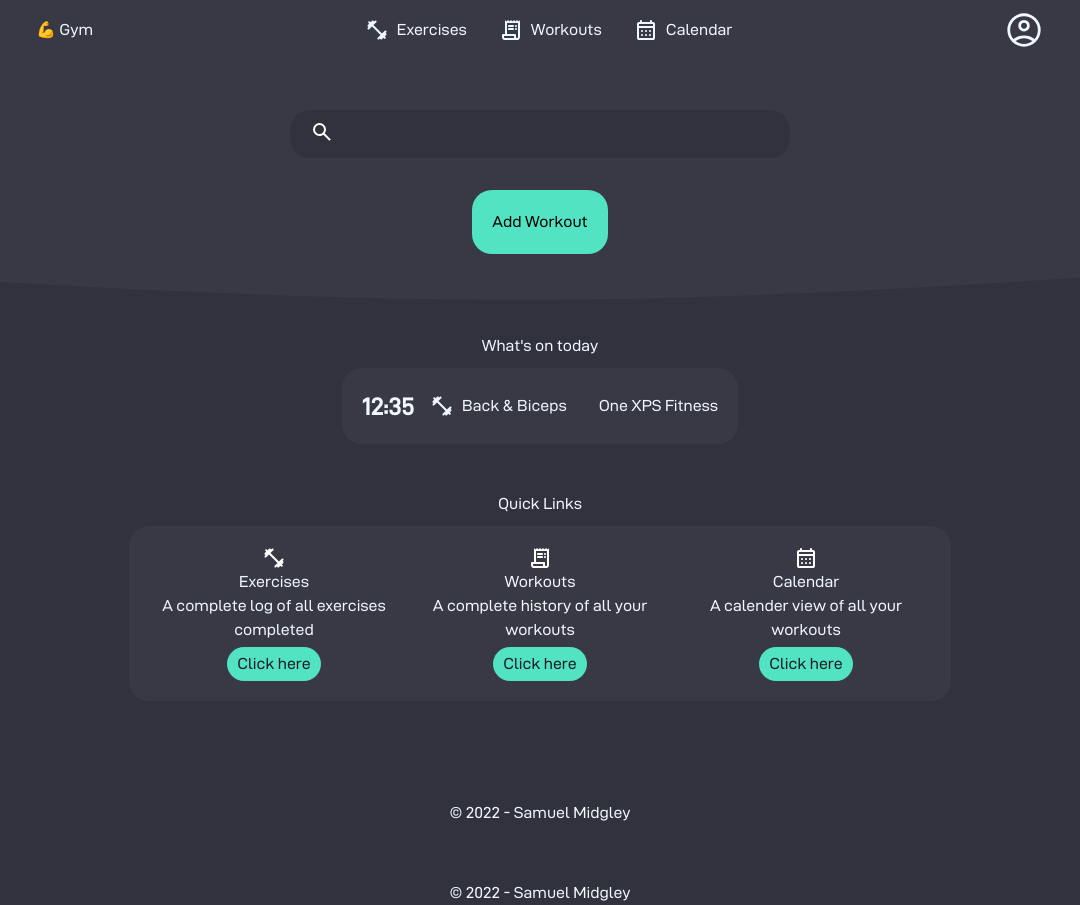
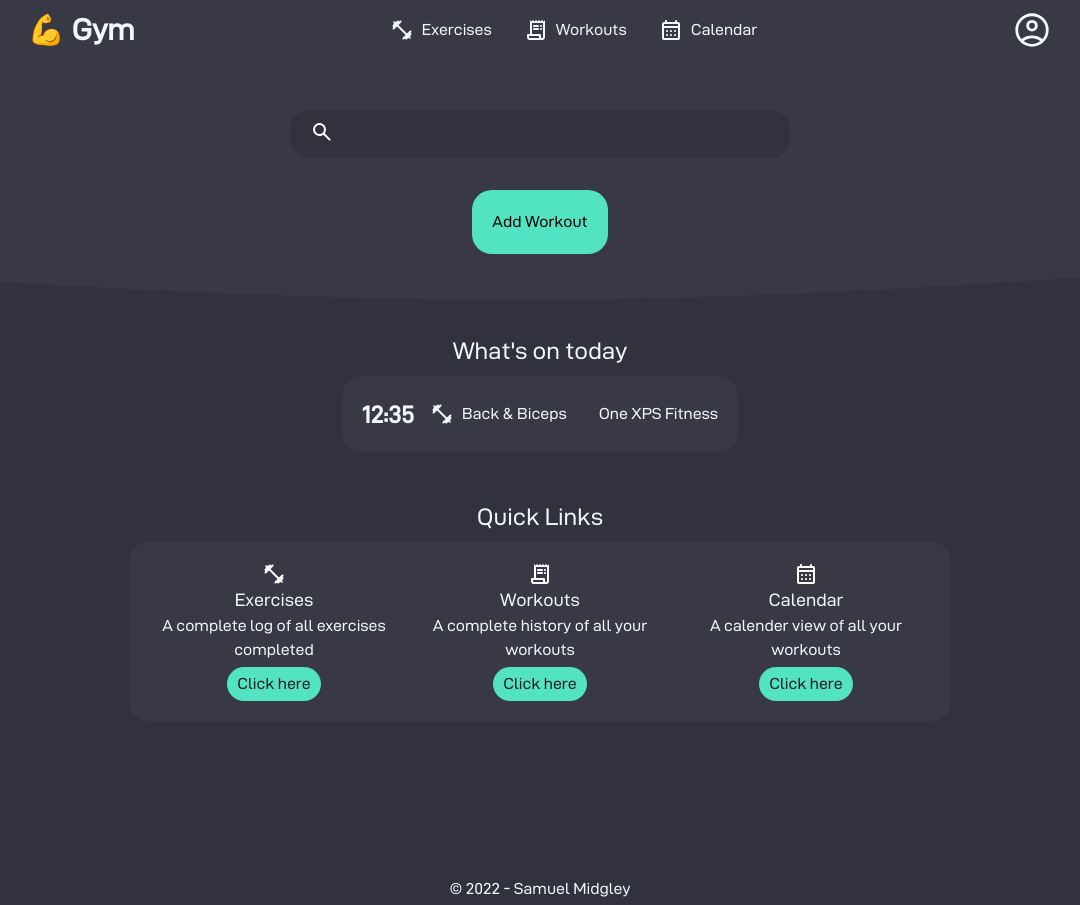
Before and after one commit to SamuelMidgley/gym, a React (Vite) app: page /gym/home in a window 1280 px wide. Shown: the whole page, without its empty margins (100-1180 px from the left). Built offline with nearby package versions, Linux system fonts and the light colour scheme.

Commit message:
💨 More new tailwind stuff

```diff
--- a/src/components/icons/FilterIcon.tsx
+++ b/src/components/icons/FilterIcon.tsx
@@ -1,7 +1,12 @@
 export default function FilterIcon() {
   return (
     <div style={{ height: '24px', width: '24px' }}>
-      <svg xmlns="http://www.w3.org/2000/svg" height="24" width="24">
+      <svg
+        className="fill-white"
+        xmlns="http://www.w3.org/2000/svg"
+        height="24"
+        width="24"
+      >
         <path d="M11 18q-.425 0-.712-.288Q10 17.425 10 17t.288-.712Q10.575 16 11 16h2q.425 0 .713.288.287.287.287.712t-.287.712Q13.425 18 13 18ZM4 8q-.425 0-.712-.287Q3 7.425 3 7t.288-.713Q3.575 6 4 6h16q.425 0 .712.287Q21 6.575 21 7t-.288.713Q20.425 8 20 8Zm3 5q-.425 0-.713-.288Q6 12.425 6 12t.287-.713Q6.575 11 7 11h10q.425 0 .712.287.288.288.288.713t-.288.712Q17.425 13 17 13Z" />
       </svg>
     </div>
--- a/src/components/icons/SearchIcon.tsx
+++ b/src/components/icons/SearchIcon.tsx
@@ -1,7 +1,12 @@
 export default function SearchIcon() {
   return (
     <div style={{ height: '24px', width: '24px' }}>
-      <svg xmlns="http://www.w3.org/2000/svg" height="24" width="24">
+      <svg
+        className="fill-white"
+        xmlns="http://www.w3.org/2000/svg"
+        height="24"
+        width="24"
+      >
         <path d="m18.9 20.3-5.6-5.6q-.75.6-1.725.95Q10.6 16 9.5 16q-2.725 0-4.612-1.887Q3 12.225 3 9.5q0-2.725 1.888-4.613Q6.775 3 9.5 3t4.613 1.887Q16 6.775 16 9.5q0 1.1-.35 2.075-.35.975-.95 1.725l5.625 5.625q.275.275.275.675t-.3.7q-.275.275-.7.275-.425 0-.7-.275ZM9.5 14q1.875 0 3.188-1.312Q14 11.375 14 9.5q0-1.875-1.312-3.188Q11.375 5 9.5 5 7.625 5 6.312 6.312 5 7.625 5 9.5q0 1.875 1.312 3.188Q7.625 14 9.5 14Z" />
       </svg>
     </div>
--- a/src/components/top-bar/TopBar.scss
+++ b/src/components/top-bar/TopBar.scss
@@ -41,7 +41,6 @@
     position: absolute;
     top: 0px;
     left: 0px;
-    background-color: var(--brand-2);
     padding: 10px 0px;
     border-bottom: 1px solid var(--theme-color);
     width: 100%;
--- a/src/components/top-bar/TopBar.tsx
+++ b/src/components/top-bar/TopBar.tsx
@@ -21,7 +21,11 @@ function TopBarMenu(props: ITopBarMenu) {
   const { clickHandler } = props
 
   return (
-    <div className={`top-bar-menu ${onHomePage ? 'top-bar-home' : ''}`}>
+    <div
+      className={`top-bar-menu bg-brand-600 ${
+        onHomePage ? 'top-bar-home' : ''
+      }`}
+    >
       <button type="button" onClick={clickHandler}>
         <CloseIcon />
       </button>
@@ -100,7 +104,7 @@ export default function TopBar() {
         </div>
       )}
       <Link to="/gym/home">
-        <h1>💪 Gym</h1>
+        <h1 className="text-3xl font-bold">💪 Gym</h1>
       </Link>
       {!reducedMenu && (
         <NavBar
--- a/src/pages/calendar/Calendar.tsx
+++ b/src/pages/calendar/Calendar.tsx
@@ -15,6 +15,7 @@ import {
   CalendarWorkoutDay,
   getWorkoutsFromDate,
 } from './api'
+import Button from '../../components/button/Button'
 
 interface ITableCell extends IDay {
   selectedDate: number
@@ -165,7 +166,7 @@ export default function Calendar() {
   return (
     <>
       <header>
-        <h1>Calendar</h1>
+        <h1 className="text-3xl mt-4 font-bold">Calendar</h1>
       </header>
       <main className="calendar-main">
         <section className="calendar-month">
@@ -182,7 +183,9 @@ export default function Calendar() {
             >
               <LeftIcon />
             </button>
-            <h2>{format(new Date(year, month, 1), 'LLLL yyyy')}</h2>
+            <h2 className="text-2xl">
+              {format(new Date(year, month, 1), 'LLLL yyyy')}
+            </h2>
             <button
               type="button"
               onClick={() => calendarChangeHandler('month', 1)}
@@ -242,7 +245,12 @@ export default function Calendar() {
               ))}
             </ul>
             <div className="add-button">
-              <button type="button">Add Workout</button>
+              <Button
+                type="button"
+                onClickHandler={() => console.log('clicked')}
+              >
+                Add Workout
+              </Button>
             </div>
           </section>
         )}
--- a/src/pages/home/Home.tsx
+++ b/src/pages/home/Home.tsx
@@ -25,7 +25,7 @@ function QuickLink(props: IQuickLink) {
   return (
     <div className="quick-link">
       {Icon}
-      <h3>{name}</h3>
+      <h3 className="text-lg">{name}</h3>
       <p>{desc}</p>
       <Link to={`/gym/${link}`}>Click here</Link>
     </div>
@@ -68,7 +68,7 @@ function HomeHeader() {
 function HomeLinks() {
   return (
     <article className="home-article">
-      <h2>Quick Links</h2>
+      <h2 className="text-2xl">Quick Links</h2>
       <ul>
         <li>
           <QuickLink
@@ -126,22 +126,13 @@ function TodayCard(props: ITodayCard) {
 function HomeToday() {
   return (
     <article className="home-article">
-      <h2>What&apos;s on today</h2>
+      <h2 className="text-2xl">What&apos;s on today</h2>
       <ul>
         <li>
           <TodayCard workout={workout3} />
         </li>
       </ul>
     </article>
-  )
-}
-
-function HomeFooter() {
-  const currentYear = new Date().getFullYear()
-  return (
-    <footer className="home-footer">
-      <span>&copy; {currentYear} - Samuel Midgley</span>
-    </footer>
   )
 }
 
@@ -153,7 +144,6 @@ export default function Home() {
         <HomeToday />
         <HomeLinks />
       </main>
-      <HomeFooter />
     </div>
   )
 }
--- a/src/pages/not-found/NotFound.tsx
+++ b/src/pages/not-found/NotFound.tsx
@@ -6,7 +6,7 @@ export default function NotFound() {
   return (
     <div className="not-found">
       <div className="not-found-text">
-        <h1>Error 404</h1>
+        <h1 className="text-3xl">Error 404</h1>
         <p>We can&apos;t seem to find the page you&apos;re looking for.</p>
         <Link to="/gym/home">Go Home</Link>
       </div>
--- a/src/pages/search/components/SearchCard.tsx
+++ b/src/pages/search/components/SearchCard.tsx
@@ -29,7 +29,7 @@ export default function SearchCard(props: ISearchCard) {
       <div className="search-card">
         <div className="search-icon">{renderIcon(type)}</div>
         <div>
-          <h2 className="search-name">{name}</h2>
+          <h2 className="search-name text-2xl">{name}</h2>
           <span>Last Updated: {lastUpdated.toLocaleDateString()}</span>
         </div>
         <div className="search-type">
```
